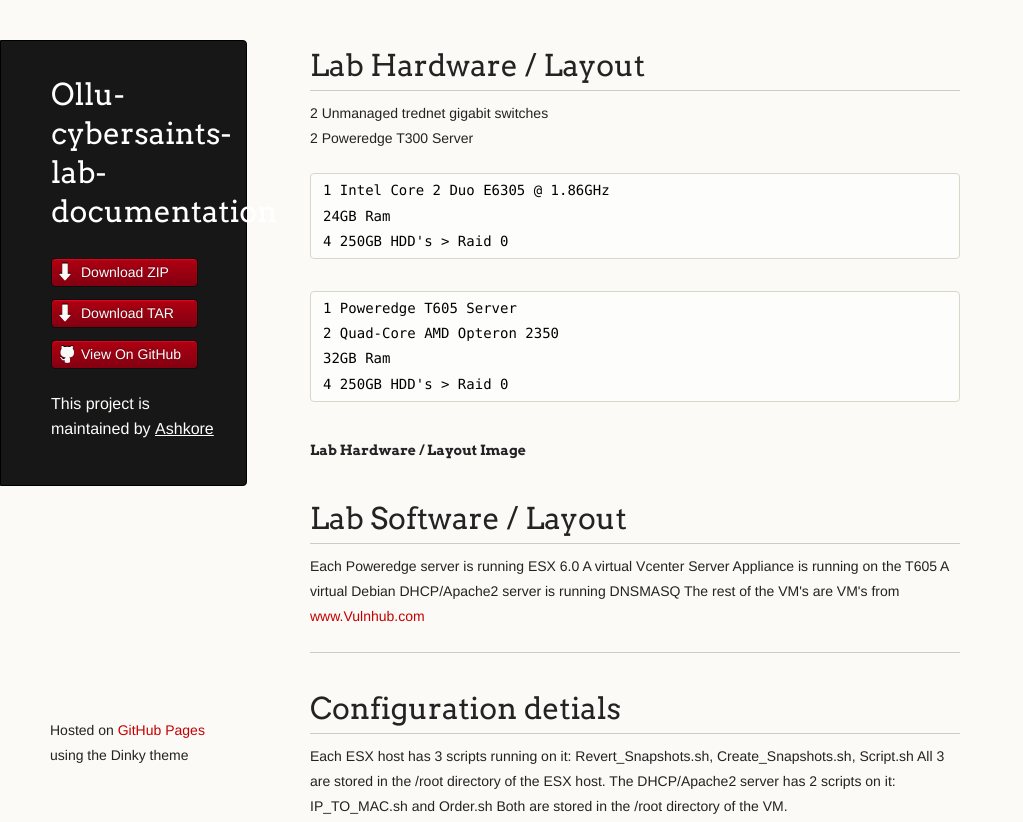
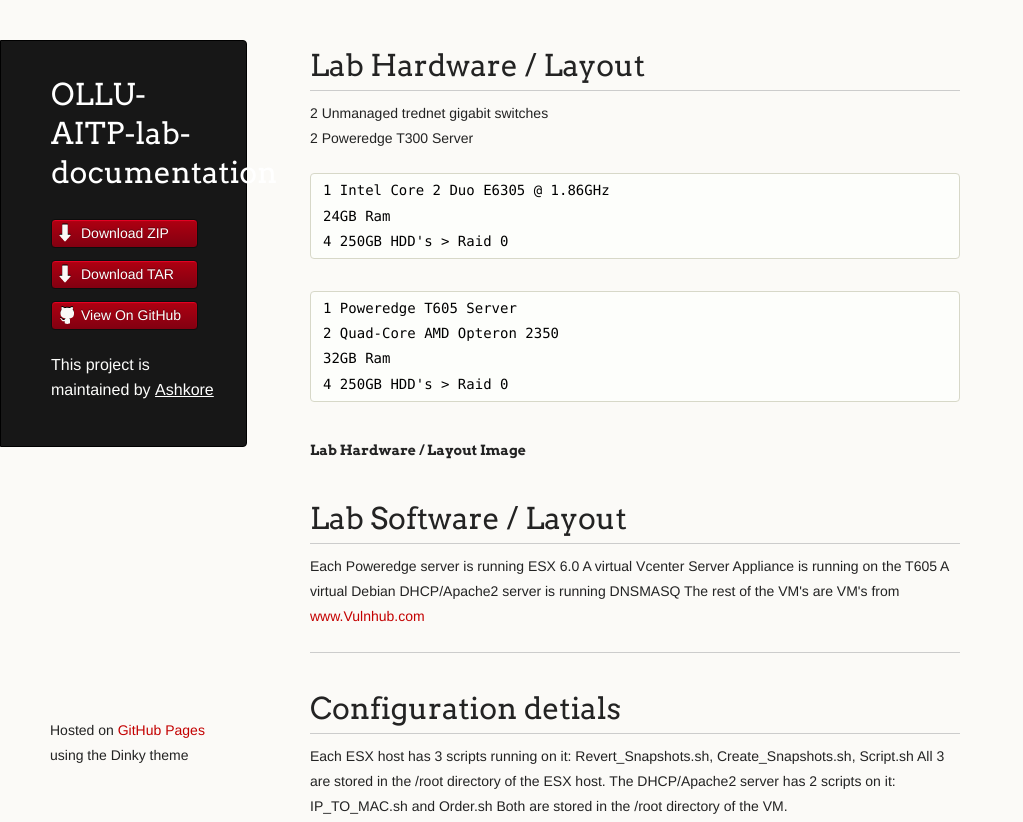
Before and after one commit to Ashkore/OLLU-AITP-Lab-Documentation, a plain HTML site: page index.html in a window 1280 px wide. Shown: the top 822 px of the page, without its empty margins (0-1023 px from the left). Drawn offline with Linux system fonts and the light colour scheme.

Commit message:
Update index.html

```diff
--- a/index.html
+++ b/index.html
@@ -3,7 +3,7 @@
   <head>
     <meta charset="utf-8">
     <meta http-equiv="X-UA-Compatible" content="chrome=1">
-    <title>Ollu-cybersaints-lab-documentation by Ashkore</title>
+    <title>OllU-AITP-lab-documentation by Ashkore</title>
 
     <link rel="stylesheet" href="stylesheets/styles.css">
     <link rel="stylesheet" href="stylesheets/github-light.css">
@@ -16,7 +16,7 @@
   <body>
     <div class="wrapper">
       <header>
-        <h1 class="header">Ollu-cybersaints-lab-documentation</h1>
+        <h1 class="header">OLLU-AITP-lab-documentation</h1>
         <p class="header"></p>
 
         <ul>
```
